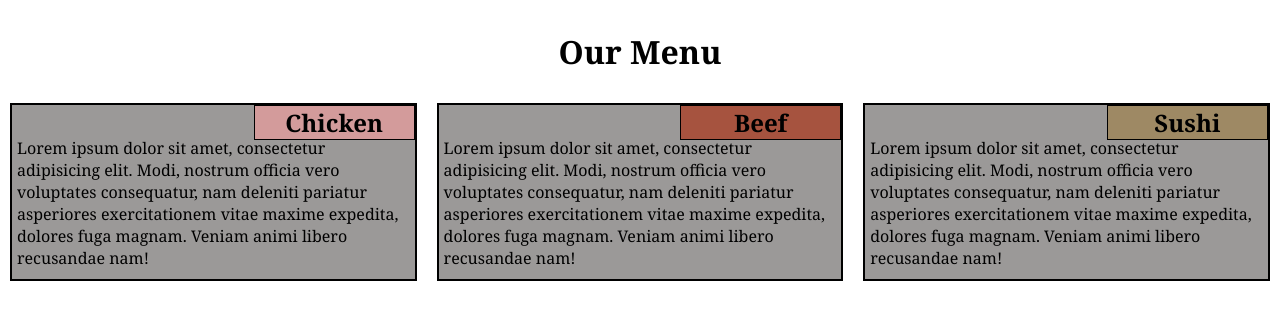
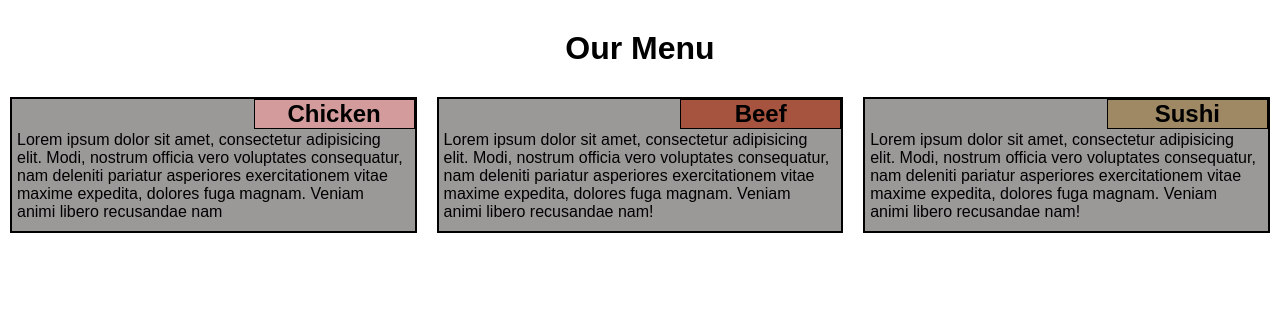
Before and after one commit to Pawan-gautam011/Coursera-s-Assignment, a plain HTML site: page coursera.html in a window 1280 px wide. Drawn offline with Linux system fonts and the light colour scheme.

Commit message:
changing font family to make it look more intrsting

```diff
--- a/coursera.html
+++ b/coursera.html
@@ -18,7 +18,7 @@
             Lorem ipsum dolor sit amet, consectetur adipisicing elit. Modi,
             nostrum officia vero voluptates consequatur, nam deleniti pariatur
             asperiores exercitationem vitae maxime expedita, dolores fuga
-            magnam. Veniam animi libero recusandae nam!
+            magnam. Veniam animi libero recusandae nam
           </p>
         </div>
       </div>
--- a/style.css
+++ b/style.css
@@ -6,7 +6,7 @@
 }
 
 body {
-    font-family: Cambria, Cochin, Georgia, Times, 'Times New Roman', serif;
+   font-family: sans-serif;
 }
 
 h1 {
```
